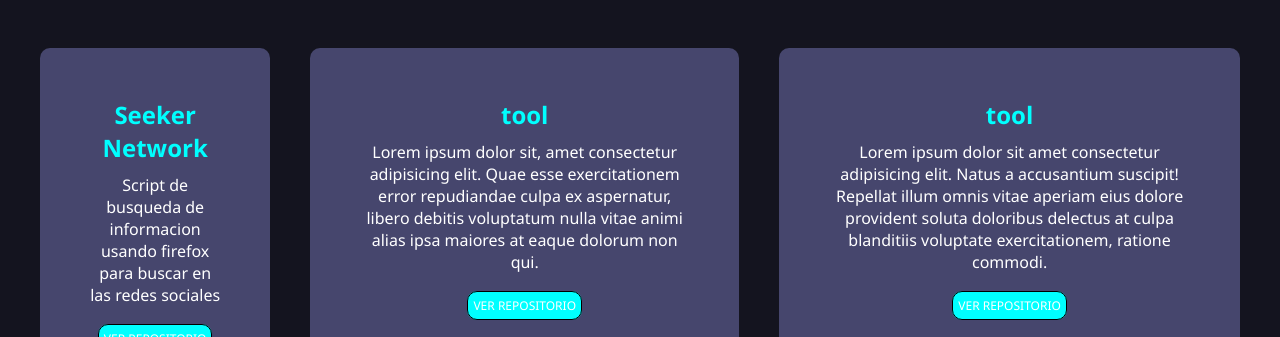
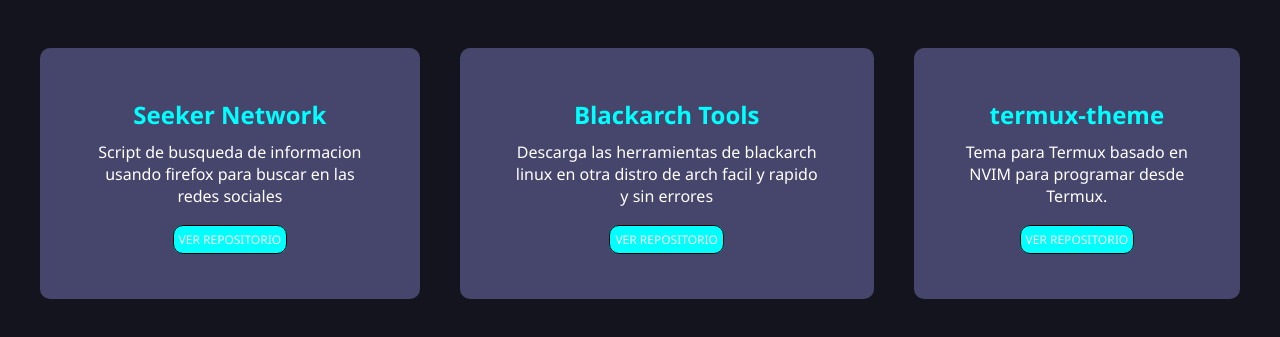
Before and after one commit to RyZe1410/Portafolios, a plain HTML site: page index.html in a window 1280 px wide. Shown: the part 463-800 px from the top of the page. Drawn offline with Linux system fonts and the light colour scheme.

Commit message:
Update index.html

```diff
--- a/index.html
+++ b/index.html
@@ -28,19 +28,19 @@
         <div class="tool">
             <h2>Seeker Network</h2>
             <p>Script de busqueda de informacion usando firefox para buscar en las redes sociales</p>
-            <a class="bt" href="">VER REPOSITORIO</a>
+            <a class="bt" href="https://github.com/RyZe1410/seeker-network">VER REPOSITORIO</a>
         </div>
 
         <div class="tool">
-            <h2>tool</h2>
-            <p>Lorem ipsum dolor sit, amet consectetur adipisicing elit. Quae esse exercitationem error repudiandae culpa ex aspernatur, libero debitis voluptatum nulla vitae animi alias ipsa maiores at eaque dolorum non qui.</p>
-            <a class="bt" href="">VER REPOSITORIO</a>
+            <h2>Blackarch Tools</h2>
+            <p>Descarga las herramientas de blackarch linux en otra distro de arch facil y rapido y sin errores</p>
+            <a class="bt" href="https://github.com/RyZe1410/Install-Blackarch-Tools">VER REPOSITORIO</a>
         </div>
 
         <div class="tool">
-            <h2>tool</h2>
-            <p>Lorem ipsum dolor sit amet consectetur adipisicing elit. Natus a accusantium suscipit! Repellat illum omnis vitae aperiam eius dolore provident soluta doloribus delectus at culpa blanditiis voluptate exercitationem, ratione commodi.</p>
-            <a class="bt" href="">VER REPOSITORIO</a>
+            <h2>termux-theme</h2>
+            <p>Tema para Termux basado en NVIM para programar desde Termux.</p>
+            <a class="bt" href="https://github.com/RyZe1410/termux-theme">VER REPOSITORIO</a>
         </div>
     </div>
 
```
